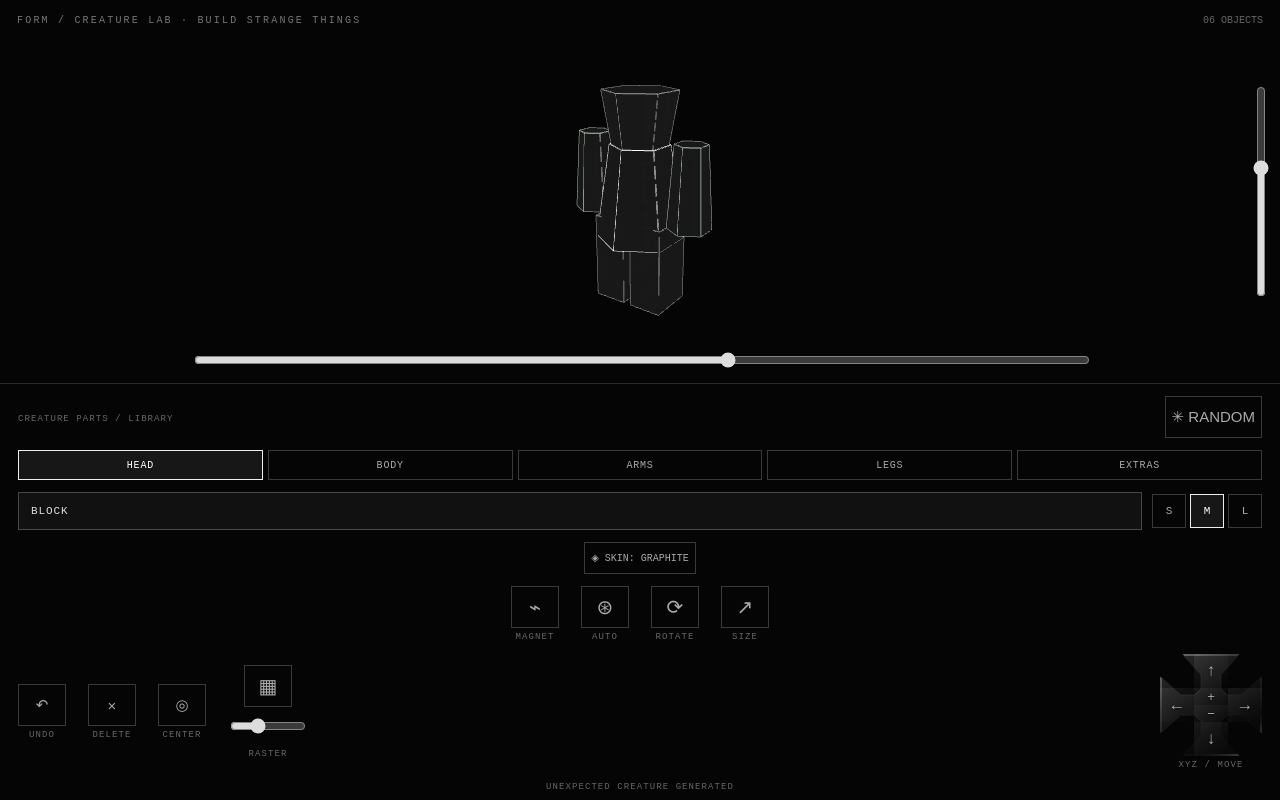
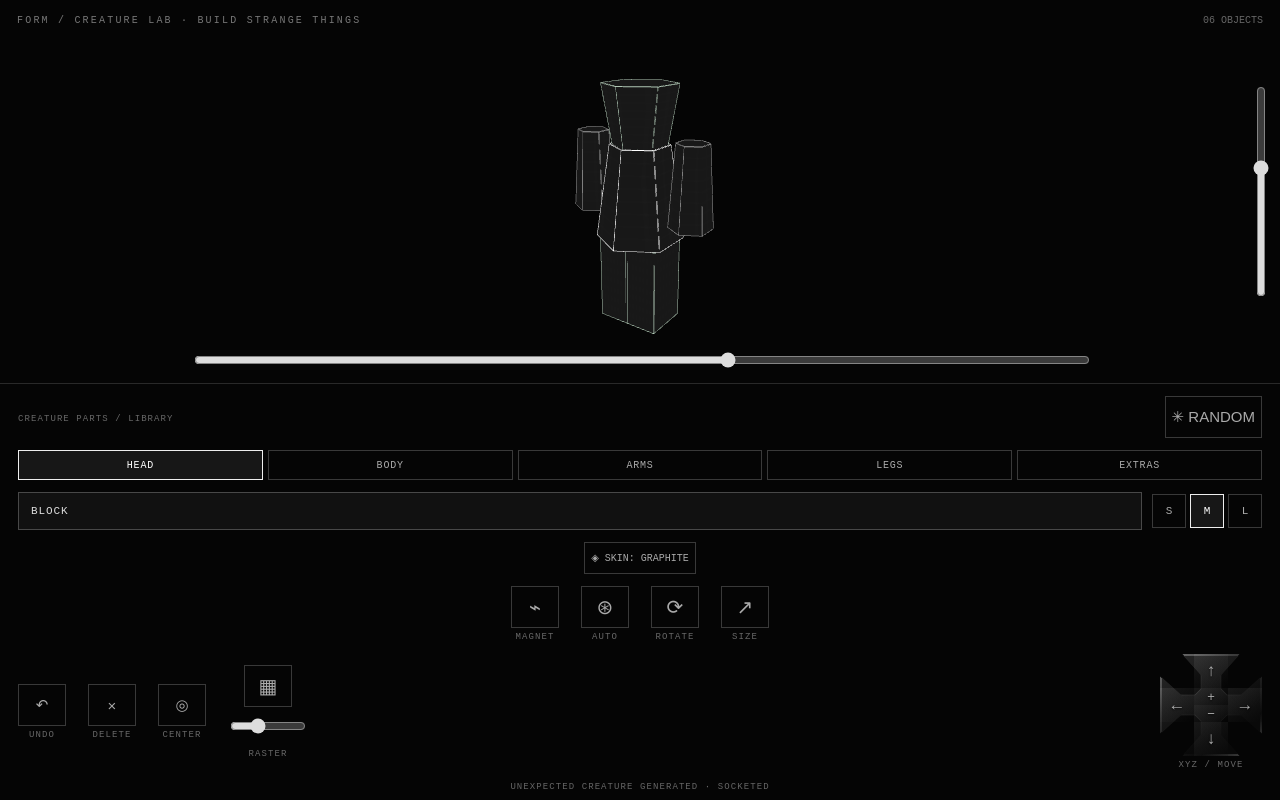
Before and after one commit to WebWklep/VOID_WALKER_POLI6ON6S, a plain HTML site: page shape-editor/index.html in a window 1280 px wide. Both pictures are taken after a click on the button "✳ RANDOM". Drawn offline with nearby package versions, Linux system fonts and the light colour scheme.

Commit message:
Fix category replacement and generate paired socketed limbs

```diff
--- a/shape-editor/index.html
+++ b/shape-editor/index.html
@@ -183,6 +183,7 @@ if(currentCategory==='ARMS'||currentCategory==='LEGS'){
 first=addOne(-1);addOne(1);
 }else first=addOne(1);
 if(currentCategory==='BODY'){body=first;reflowParts();}
+if(currentCategory==='BODY'||currentCategory==='HEAD')reflowParts();
 select(first);updateCount();
 document.querySelector('#status').textContent=currentCategory==='ARMS'||currentCategory==='LEGS'?name+' · PAIR CONNECTED':name+' · SOCKET CONNECTED';
 }
@@ -191,7 +192,13 @@ document.querySelector('#variation').onchange=e=>{const option=e.target.selected
 document.querySelectorAll('[data-size]').forEach(b=>b.onclick=()=>{currentSize=b.dataset.size;document.querySelectorAll('[data-size]').forEach(x=>x.classList.toggle('active',x===b));if(selected&&selected.userData.baseScale){const f=sizeFactor[currentSize],v=selected.userData.baseScale;checkpoint();selected.scale.set(v[0]*f,v[1]*f,v[2]*f);reflowParts();document.querySelector('#status').textContent='PROPORTION · '+currentSize;}});
 
 document.querySelector('#skin').onclick=()=>{skinMode=(skinMode+1)%3;const labels=['GRAPHITE','GRAIN','RASTER'];document.querySelector('#skin').textContent='◈ SKIN: '+labels[skinMode];applySkin();document.querySelector('.view').classList.toggle('raster',skinMode===2);document.querySelector('#rasterOverlay').style.opacity=skinMode===1?'.12':'';};
-document.querySelector('#random').onclick=()=>{checkpoint();const choices=[['body_core',[1,1,1]],['head_mask',[1,1,1]],['limb',[1,1,1]],['leg_heavy',[1,1,1]],['horn',[.7,.7,.7]]];const body=createPart('body_core');body.userData.type='body_core';body.userData.part='CORE';body.userData.category='BODY';scene.add(body);objects.push(body);const add=(type,sc,pos)=>{const o=createPart(type);o.userData.type=type;o.scale.set(...sc);o.position.set(...pos);scene.add(o);objects.push(o);};add('head_mask',[1,1,1],[0,1,0],'HEAD');add('limb',[1,1,1],[-.8,.2,0],'ARMS');add('limb',[1,1,1],[.8,.2,0],'ARMS');add('leg_heavy',[1,1,1],[-.3,-1,0],'LEGS');add('leg_heavy',[1,1,1],[.3,-1,0],'LEGS');select(body);updateCount();document.querySelector('#status').textContent='UNEXPECTED CREATURE GENERATED';};
+document.querySelector('#random').onclick=()=>{
+checkpoint();for(const o of [...objects])scene.remove(o);objects.length=0;
+const body=createPart('body_core');body.userData.part='CORE';body.userData.category='BODY';body.userData.baseScale=[1,1,1];scene.add(body);objects.push(body);
+const add=(type,category,side=1,sc=[1,1,1])=>{const o=createPart(type);o.userData.category=category;o.userData.part=type;o.userData.side=side;o.userData.baseScale=sc.slice();o.scale.set(...sc);if(category==='HEAD')socketPlace(o,body,'HEAD');else if(category==='ARMS')socketPlace(o,body,'ARM',side);else if(category==='LEGS')socketPlace(o,body,'LEG',side);scene.add(o);objects.push(o);return o;};
+add('head_mask','HEAD');add('limb','ARMS',-1);add('limb','ARMS',1);add('leg_heavy','LEGS',-1);add('leg_heavy','LEGS',1);
+select(body);updateCount();document.querySelector('#status').textContent='UNEXPECTED CREATURE GENERATED · SOCKETED';
+};
 renderParts();
 document.querySelector('#magnet').onclick=()=>{magnetArmed=!magnetArmed;document.querySelector('#magnet').classList.toggle('active',magnetArmed);document.querySelector('#status').textContent=magnetArmed?'MAGNET: SELECT TARGET':'MAGNET OFF';};
 document.querySelector('#snap').onclick=()=>{autoMagnet=!autoMagnet;document.querySelector('#snap').classList.toggle('active',autoMagnet);document.querySelector('#status').textContent=autoMagnet?'AUTO MAGNET ON':'AUTO MAGNET OFF';};
```
